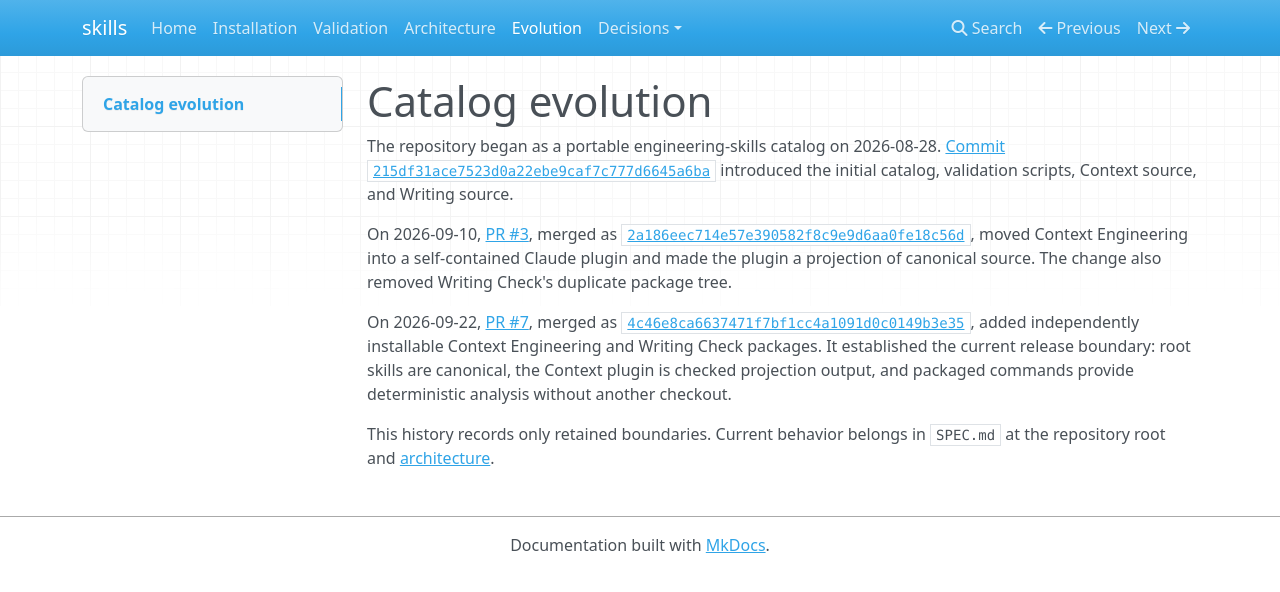
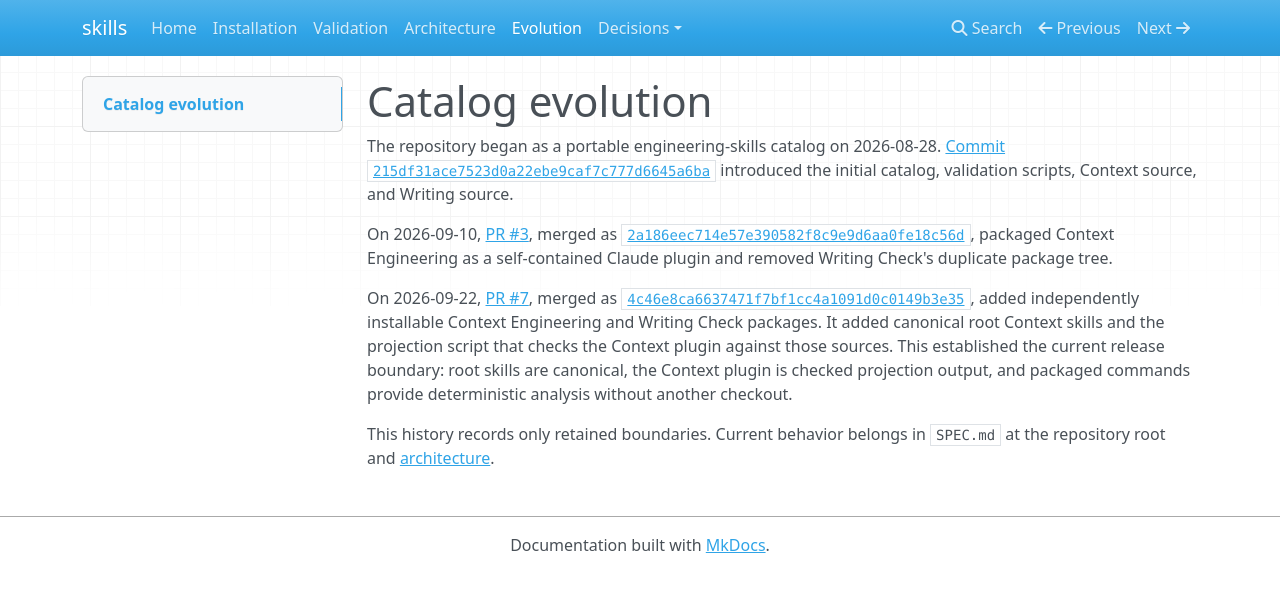
Before and after one commit to alex-furrier/skills, an MkDocs documentation site: the page built from docs/evolution.md, in a window 1280 px wide. Shown: the top 592 px of the page. Built offline with MkDocs 1.6.1, drawn with Linux system fonts in a browser that asks for light colours; nearby versions of some CDN libraries.

Commit message:
Correct catalog projection chronology

```diff
--- a/docs/evolution.md
+++ b/docs/evolution.md
@@ -2,8 +2,8 @@
 
 The repository began as a portable engineering-skills catalog on 2026-08-28. [Commit `215df31ace7523d0a22ebe9caf7c777d6645a6ba`](https://github.com/safurrier/skills/commit/215df31ace7523d0a22ebe9caf7c777d6645a6ba) introduced the initial catalog, validation scripts, Context source, and Writing source.
 
-On 2026-09-10, [PR #3](https://github.com/safurrier/skills/pull/3), merged as [`2a186eec714e57e390582f8c9e9d6aa0fe18c56d`](https://github.com/safurrier/skills/commit/2a186eec714e57e390582f8c9e9d6aa0fe18c56d), moved Context Engineering into a self-contained Claude plugin and made the plugin a projection of canonical source. The change also removed Writing Check's duplicate package tree.
+On 2026-09-10, [PR #3](https://github.com/safurrier/skills/pull/3), merged as [`2a186eec714e57e390582f8c9e9d6aa0fe18c56d`](https://github.com/safurrier/skills/commit/2a186eec714e57e390582f8c9e9d6aa0fe18c56d), packaged Context Engineering as a self-contained Claude plugin and removed Writing Check's duplicate package tree.
 
-On 2026-09-22, [PR #7](https://github.com/safurrier/skills/pull/7), merged as [`4c46e8ca6637471f7bf1cc4a1091d0c0149b3e35`](https://github.com/safurrier/skills/commit/4c46e8ca6637471f7bf1cc4a1091d0c0149b3e35), added independently installable Context Engineering and Writing Check packages. It established the current release boundary: root skills are canonical, the Context plugin is checked projection output, and packaged commands provide deterministic analysis without another checkout.
+On 2026-09-22, [PR #7](https://github.com/safurrier/skills/pull/7), merged as [`4c46e8ca6637471f7bf1cc4a1091d0c0149b3e35`](https://github.com/safurrier/skills/commit/4c46e8ca6637471f7bf1cc4a1091d0c0149b3e35), added independently installable Context Engineering and Writing Check packages. It added canonical root Context skills and the projection script that checks the Context plugin against those sources. This established the current release boundary: root skills are canonical, the Context plugin is checked projection output, and packaged commands provide deterministic analysis without another checkout.
 
 This history records only retained boundaries. Current behavior belongs in `SPEC.md` at the repository root and [architecture](architecture.md).
```
